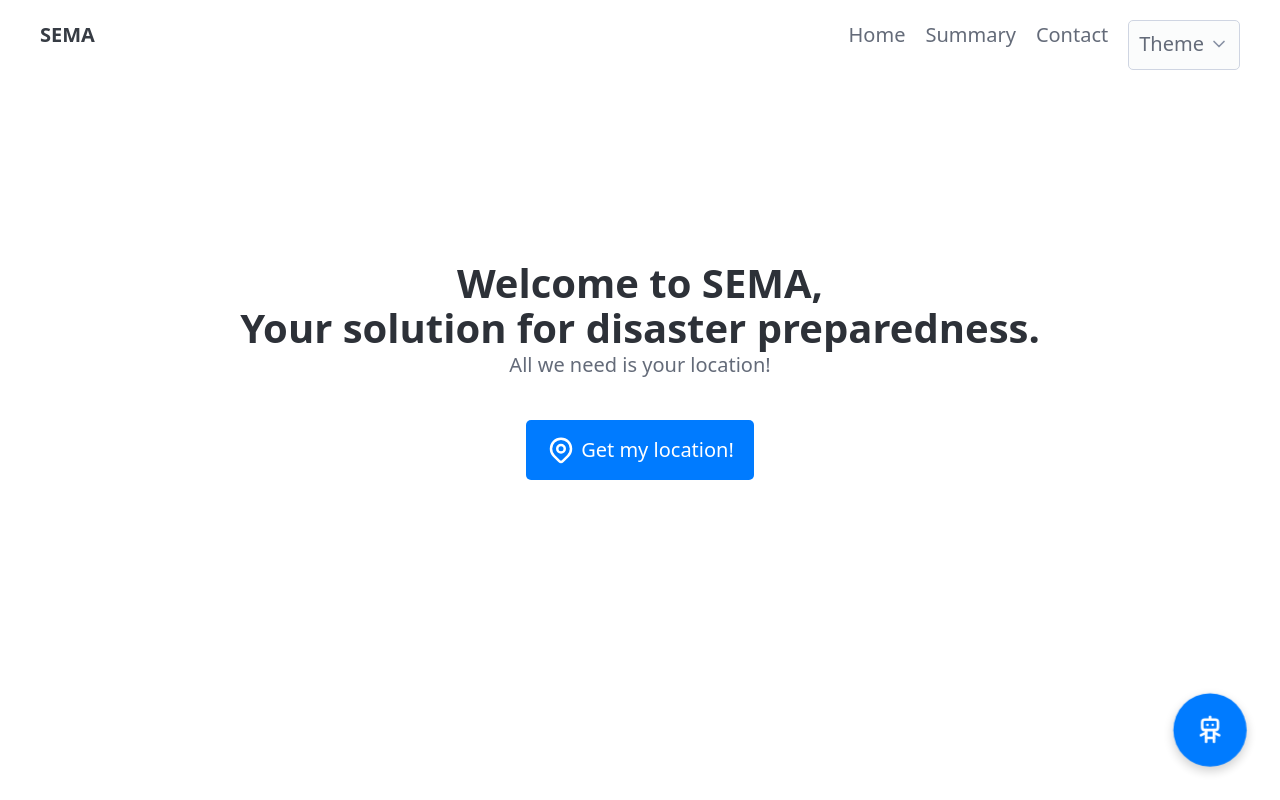
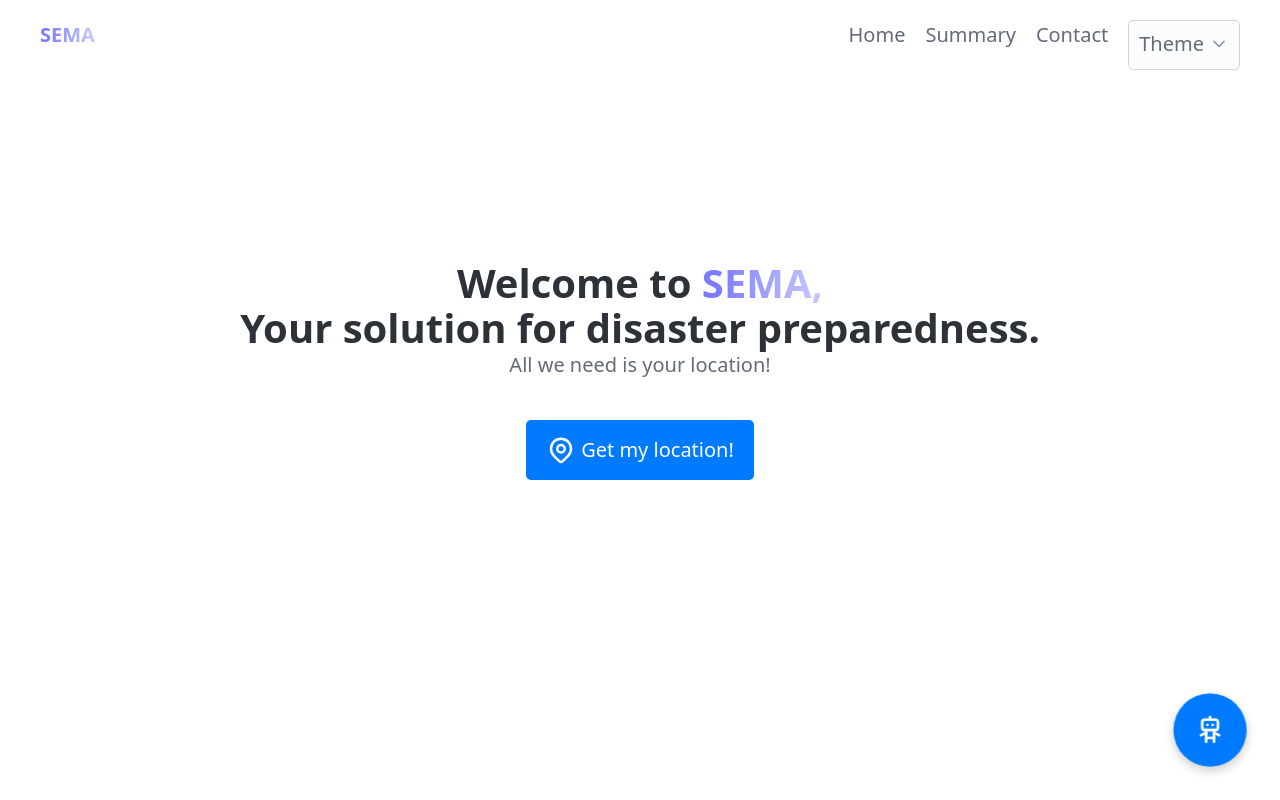
Before and after one commit to sebilune/plutohacks-2024, a React (Vite) app: page /home in a window 1280 px wide. Built offline with nearby package versions, Linux system fonts and the light colour scheme.

Commit message:
styles: colorize logo

```diff
--- a/src/components/NavBar.jsx
+++ b/src/components/NavBar.jsx
@@ -8,7 +8,9 @@ const Navbar = () => {
     <nav className="navbar">
       <ul>
         <li>
-          <strong>SEMA</strong>
+          <strong>
+            <span className="anim-blue">SEMA</span>
+          </strong>
         </li>
       </ul>
       <ul>
--- a/src/pages/Home.jsx
+++ b/src/pages/Home.jsx
@@ -36,7 +36,8 @@ const Home = () => {
         <section id="home">
           <hgroup className="text-center">
             <h1>
-              Welcome to SEMA,
+              Welcome to&nbsp;
+              <span className="anim-blue">SEMA,</span>
               <div></div>Your solution for disaster preparedness.
             </h1>
             <p className="text-center">All we need is your location!</p>
```
